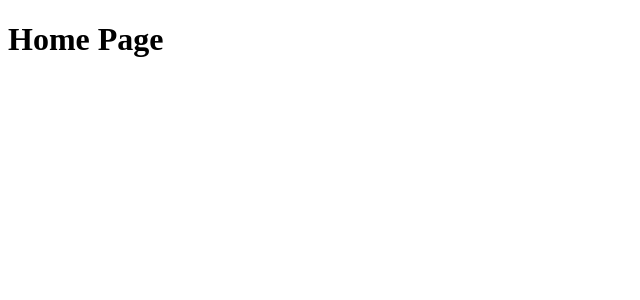
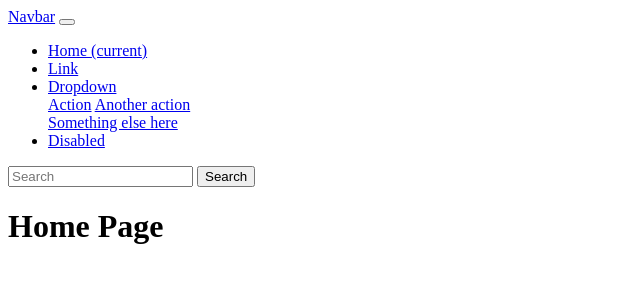
Before and after one commit to INGENIO-237/delivery_system, a Django app: page / in a window 1280 px wide. Shown: the top 300 px of the page, without its empty margins (0-640 px from the left). Run offline with Django 3.2, Linux system fonts and the light colour scheme.

Commit message:
Add navbar

```diff
--- a/core/templates/home.html
+++ b/core/templates/home.html
@@ -1,12 +1,52 @@
 <!DOCTYPE html>
 <html lang="en">
+
 <head>
     <meta charset="UTF-8">
     <meta http-equiv="X-UA-Compatible" content="IE=edge">
     <meta name="viewport" content="width=device-width, initial-scale=1.0">
     <title>Home</title>
 </head>
+
 <body>
+    <nav class="navbar navbar-expand-lg navbar-light bg-light">
+        <a class="navbar-brand" href="#">Navbar</a>
+        <button class="navbar-toggler" type="button" data-toggle="collapse" data-target="#navbarSupportedContent"
+            aria-controls="navbarSupportedContent" aria-expanded="false" aria-label="Toggle navigation">
+            <span class="navbar-toggler-icon"></span>
+        </button>
+
+        <div class="collapse navbar-collapse" id="navbarSupportedContent">
+            <ul class="navbar-nav mr-auto">
+                <li class="nav-item active">
+                    <a class="nav-link" href="#">Home <span class="sr-only">(current)</span></a>
+                </li>
+                <li class="nav-item">
+                    <a class="nav-link" href="#">Link</a>
+                </li>
+                <li class="nav-item dropdown">
+                    <a class="nav-link dropdown-toggle" href="#" id="navbarDropdown" role="button"
+                        data-toggle="dropdown" aria-haspopup="true" aria-expanded="false">
+                        Dropdown
+                    </a>
+                    <div class="dropdown-menu" aria-labelledby="navbarDropdown">
+                        <a class="dropdown-item" href="#">Action</a>
+                        <a class="dropdown-item" href="#">Another action</a>
+                        <div class="dropdown-divider"></div>
+                        <a class="dropdown-item" href="#">Something else here</a>
+                    </div>
+                </li>
+                <li class="nav-item">
+                    <a class="nav-link disabled" href="#" tabindex="-1" aria-disabled="true">Disabled</a>
+                </li>
+            </ul>
+            <form class="form-inline my-2 my-lg-0">
+                <input class="form-control mr-sm-2" type="search" placeholder="Search" aria-label="Search">
+                <button class="btn btn-outline-success my-2 my-sm-0" type="submit">Search</button>
+            </form>
+        </div>
+    </nav>
     <h1>Home Page</h1>
 </body>
+
 </html>
```
